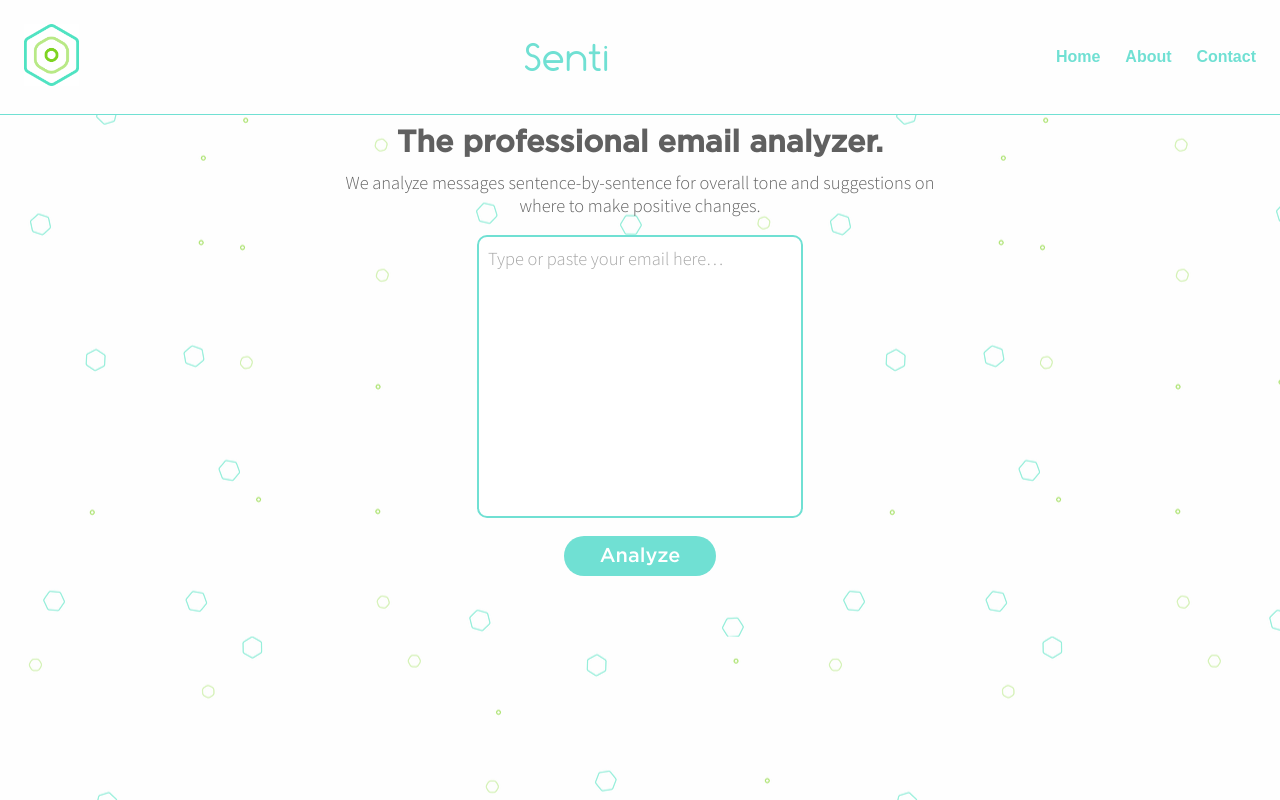
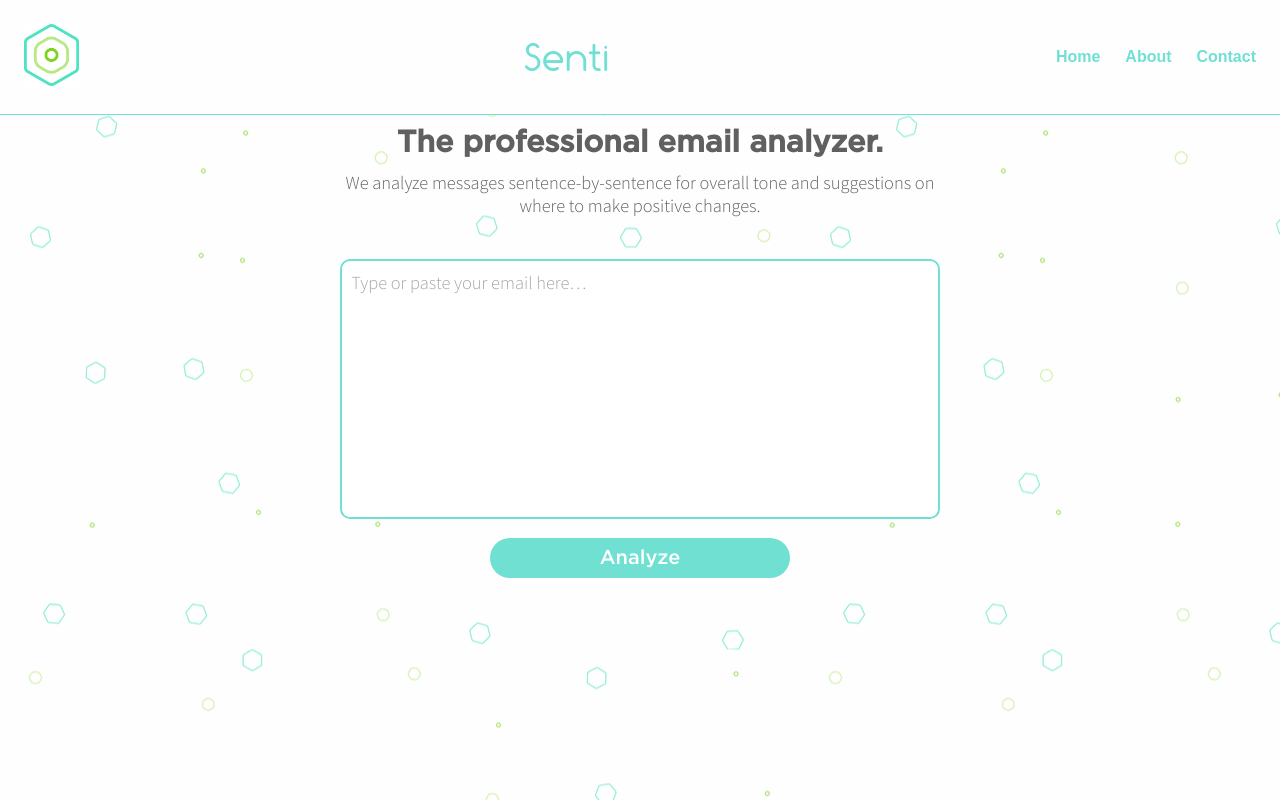
Before and after one commit to BrandonKlotz/senti, a React (Create React App) app in the folder client/: page / in a window 1280 px wide. Built offline with nearby package versions, Linux system fonts and the light colour scheme.

Commit message:
layout finalized

```diff
--- a/client/src/components/DocumentResults.js
+++ b/client/src/components/DocumentResults.js
@@ -31,7 +31,7 @@ class DocumentResults extends Component {
                 <div className="AccordionHeader">
                   <span>
                     <i className="fa fa-check" aria-hidden="true"></i>
-                    {tone.tone_name}
+                    <span className="emotionAccordionName">{tone.tone_name}</span>
                   </span>
                   <span>
                     <i className={`fa fa-plus ${tone.tone_name === this.state.open?"hide":"show"}`} aria-hidden="true"></i>
@@ -51,7 +51,7 @@ class DocumentResults extends Component {
                 <div className="AccordionHeader">
                   <span>
                     <i className="fa fa-flag" aria-hidden="true"></i>
-                    {tone.tone_name}
+                    <span className="emotionAccordionName">{tone.tone_name}</span>
                   </span>
                   <span>
                     <i className={`fa fa-plus ${tone.tone_name === this.state.open?"hide":"show"}`} aria-hidden="true"></i>
--- a/client/src/components/Form.js
+++ b/client/src/components/Form.js
@@ -13,8 +13,7 @@ class Form extends Component {
 	render() {
 
 		return (
-			<div>
-
+			<div className= "container">
 	      		<form onSubmit={this.handleSubmit.bind(this)} className="form">
 	          		<textarea
 	            		onChange={this.handleText.bind(this)}
--- a/client/src/components/TextAnalyzer.js
+++ b/client/src/components/TextAnalyzer.js
@@ -40,6 +40,7 @@ class TextAnalyzer extends Component {
           <h1>Your Results</h1>
           <DocumentResults />
           <SentenceResults />
+          <h2>Edit and reanalyze your message:</h2>
           <Form value = {this.props.text} onSubmit={this.props.addResults}/>
         </div>
       );
--- a/client/src/index.css
+++ b/client/src/index.css
@@ -19,10 +19,6 @@ body {
   display: flex;
   flex-direction: column;
   align-items: center;
-}
-
-.form {
-  text-align: center;
 }
 
 h1 {
@@ -151,13 +147,17 @@ p#HomepageMessage {
 
 form {
   box-sizing: border-box;
-  max-width: 600px;
-  width: 90%;
-  min-width: 320px;
-  padding: 0.5em;
+  width: 100%;
+}
+
+.form {
+  display: flex;
+  flex-direction: column;
+  align-items: center;
 }
 
 textarea {
+  box-sizing: border-box;
   width: 100%;
   height: 260px;
   background-color: #ffffff;
@@ -230,6 +230,13 @@ i {
   background-color: #D8D8D8;
 }
 
+span.emotionAccordionName {
+  font-family: 'Source Sans Pro', sans-serif;
+  font-size: 1em;
+  font-weight: bolder;
+  color: #606060;
+}
+
 .AccordionHeader {
   display: flex;
   justify-content: space-between;
@@ -287,6 +294,8 @@ i.hide {
   max-width: 600px;
   width: 90%;
   min-width: 300px;
+
+  margin-bottom: 2em;
 }
 
 .SentenceResults span {
@@ -300,7 +309,6 @@ textarea {
   display: flex;
   flex-direction: column;
   align-items: center;
-  min-width: 80%;
 }
 
 
@@ -422,13 +430,6 @@ hr {
  }
 }
 
-
-.form {
-  display: flex;
-  flex-direction: column;
-  align-items: center;
-}
-
 .spash {
   min-width: 90%;
 }
```
